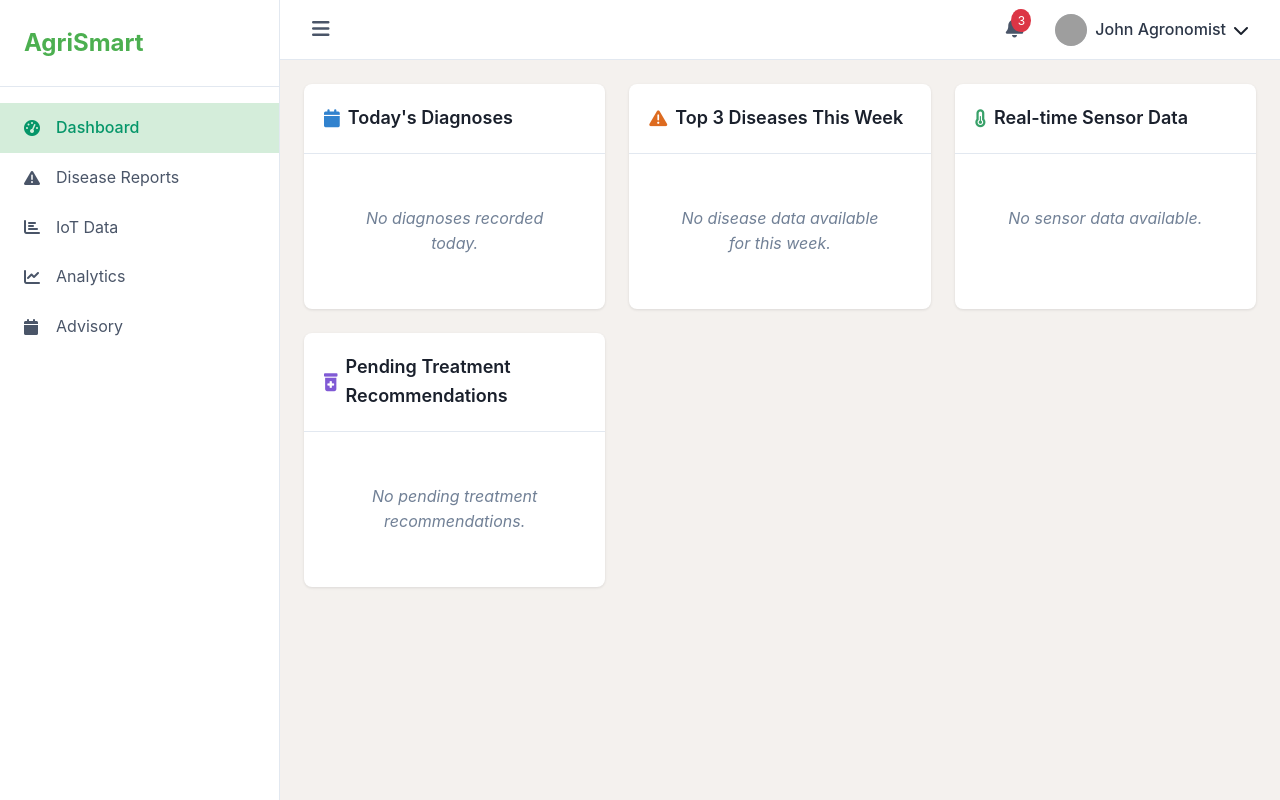
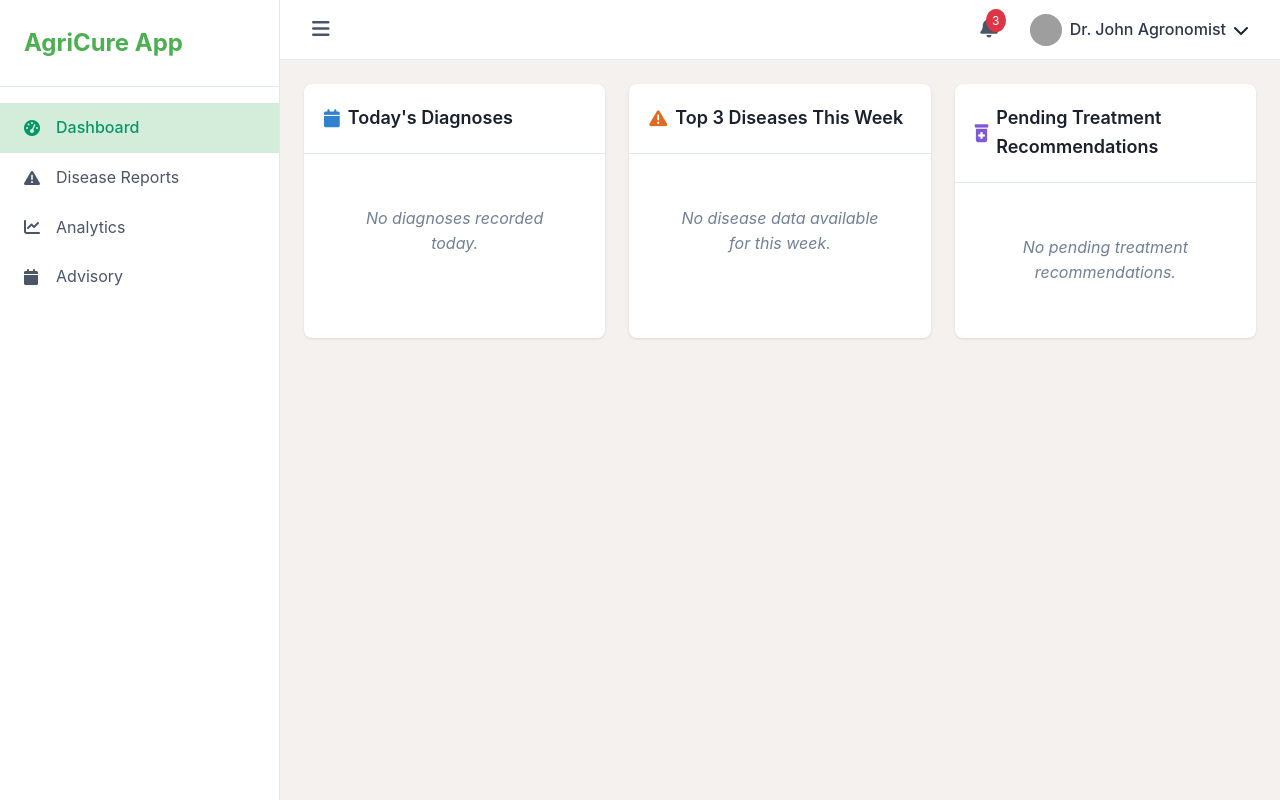
Before and after one commit to AsiimirePraise/CROP_DISEASE_DETECTION_PROJECT, a Django app: page / in a window 1280 px wide. Run offline with Django 5.2, Linux system fonts and the light colour scheme; data that the repository does not hold is empty; grey boxes are pictures that could not be loaded.

Commit message:
edited the user interface for agronomist

```diff
--- a/agronomist_dashboard/templates/base.html
+++ b/agronomist_dashboard/templates/base.html
@@ -13,7 +13,7 @@
         <!-- Sidebar -->
         <nav class="sidebar">
             <div class="sidebar-header">
-                <h2 class="logo">AgriSmart</h2>
+                <h2 class="logo">AgriCure App</h2>
             </div>
             <ul class="sidebar-menu">
                 <li class="menu-item {% if request.resolver_match.url_name == 'dashboard' %}active{% endif %}">
@@ -27,13 +27,6 @@
                         <i class="fas fa-exclamation-triangle"></i>
                         <span>Disease Reports</span>
                     </a>
-                </li>
-                <li class="menu-item {% if request.resolver_match.url_name == 'iot_data' %}active{% endif %}">
-                    <a href="{% url 'dashboard:iot_data' %}">
-                        <i class="fas fa-chart-bar"></i>
-                        <span>IoT Data</span>
-                    </a>
-                </li>
                 <li class="menu-item {% if request.resolver_match.url_name == 'analytics' %}active{% endif %}">
                     <a href="{% url 'dashboard:analytics' %}">
                         <i class="fas fa-chart-line"></i>
@@ -65,7 +58,7 @@
                     </div>
                     <div class="user-profile">
                         <img src="{% static 'images/user-avatar.png' %}" alt="User" class="user-avatar">
-                        <span class="user-name">John Agronomist</span>
+                        <span class="user-name">Dr. John Agronomist</span>
                         <i class="fas fa-chevron-down"></i>
                     </div>
                 </div>
--- a/agronomist_dashboard/templates/dashboard/dashboard.html
+++ b/agronomist_dashboard/templates/dashboard/dashboard.html
@@ -26,7 +26,7 @@
                     <div class="confidence-bar">
                         <span class="confidence-text">{{ diagnosis.confidence }}%</span>
                         <div class="progress-bar">
-                            <div class="progress-fill" style="width: {{ diagnosis.confidence }}%"></div>
+                            <div class="progress-fill" style="width: {{ diagnosis.confidence|default_if_none:'0' }}%;"></div>
                         </div>
                     </div>
                 </div>
@@ -68,42 +68,6 @@
         </div>
     </div>
 
-    <!-- Sensor Data -->
-    <div class="card large-card">
-        <div class="card-header">
-            <h3 class="card-title">
-                <i class="fas fa-thermometer-half text-green"></i>
-                Real-time Sensor Data
-            </h3>
-        </div>
-        <div class="card-content sensor-grid">
-            {% for sensor in latest_sensors %}
-            <div class="sensor-card">
-                <div class="sensor-icon">
-                    {% if sensor.sensor_type == 'TEMPERATURE' %}
-                        <i class="fas fa-thermometer-half"></i>
-                    {% elif sensor.sensor_type == 'HUMIDITY' %}
-                        <i class="fas fa-tint"></i>
-                    {% elif sensor.sensor_type == 'SOIL_MOISTURE' %}
-                        <i class="fas fa-seedling"></i>
-                    {% elif sensor.sensor_type == 'PH' %}
-                        <i class="fas fa-vial"></i>
-                    {% else %}
-                        <i class="fas fa-sun"></i>
-                    {% endif %}
-                </div>
-                <div class="sensor-data">
-                    <h4>{{ sensor.get_sensor_type_display }}</h4>
-                    <div class="sensor-value">{{ sensor.value }} {{ sensor.unit }}</div>
-                    <p class="sensor-field">{{ sensor.field.name }}</p>
-                </div>
-            </div>
-            {% empty %}
-            <p class="no-data">No sensor data available.</p>
-            {% endfor %}
-        </div>
-    </div>
-
     <!-- Treatment Recommendations -->
     <div class="card large-card">
         <div class="card-header">
--- a/agronomist_dashboard/urls.py
+++ b/agronomist_dashboard/urls.py
@@ -6,7 +6,6 @@ app_name = 'dashboard'
 urlpatterns = [
     path('', views.dashboard, name='dashboard'),
     path('disease-reports/', views.disease_reports, name='disease_reports'),
-    path('iot-data/', views.iot_data, name='iot_data'),
     path('analytics/', views.analytics, name='analytics'),
     path('advisory/', views.advisory, name='advisory'),
 ]
--- a/agronomist_dashboard/views.py
+++ b/agronomist_dashboard/views.py
@@ -26,16 +26,6 @@ def dashboard(request):
     latest_timestamps = SensorReading.objects.values('field', 'sensor_type').annotate(
         latest_recorded=Max('recorded_at')
     )
-    q_filter = Q()
-    for record in latest_timestamps:
-        q_filter |= Q(
-            field=record['field'],
-            sensor_type=record['sensor_type'],
-            recorded_at=record['latest_recorded']
-        )
-
-    # Retrieve actual SensorReading instances
-    latest_sensors = SensorReading.objects.filter(q_filter).select_related('field')[:8]
 
     # Pending treatment recommendations
     pending_treatments = TreatmentRecommendation.objects.filter(
@@ -45,7 +35,6 @@ def dashboard(request):
     context = {
         'todays_diagnoses': todays_diagnoses,
         'top_diseases': top_diseases,
-        'latest_sensors': latest_sensors,
         'pending_treatments': pending_treatments,
     }
     return render(request, 'dashboard/dashboard.html', context)
@@ -55,10 +44,6 @@ def disease_reports(request):
     return render(request, 'dashboard/disease_reports.html')
 
 
-def iot_data(request):
-    return render(request, 'dashboard/iot_data.html')
-
-
 def analytics(request):
     return render(request, 'dashboard/analytics.html')
 
```
Also changed, not shown: agronomist_dashboard/templates/dashboard/iot_data.html (deleted, +0 -19 lines), 1 other file.
